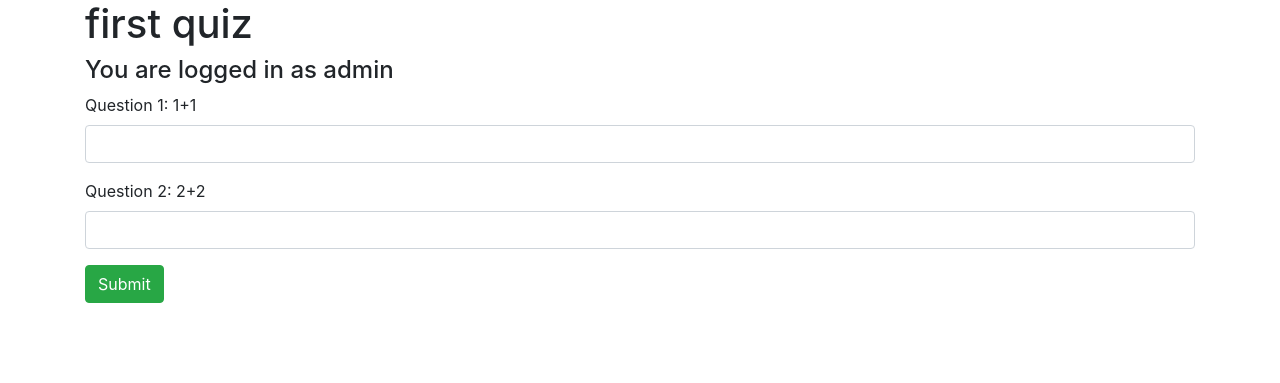
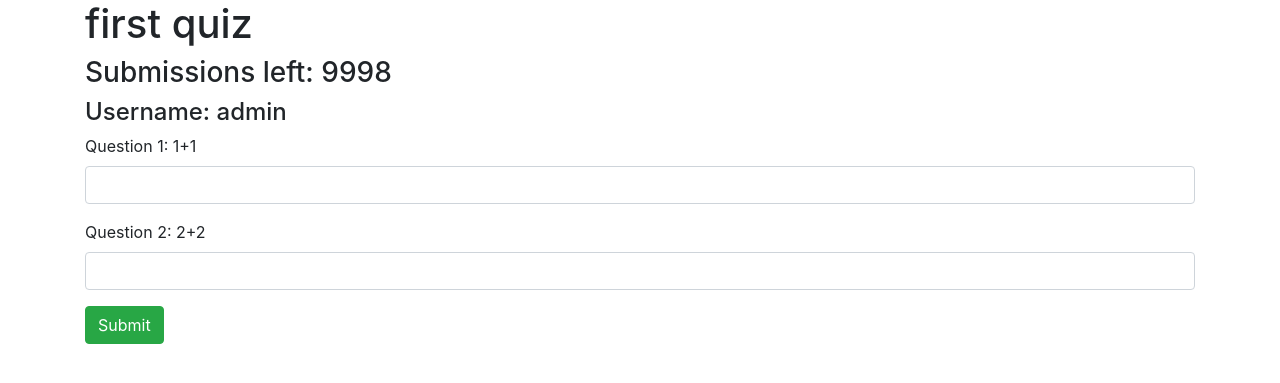
Before and after one commit to eddieqiao23/django, a Django app: page /quiz/1/ in a window 1280 px wide. Shown: the top 383 px of the page. Run offline with Django 3.2, Linux system fonts and the light colour scheme; a user stored in the database is signed in; data comes from the database, SQL or seed files in the repository; both versions use the stored data as it was after the commit; some libraries are stand-ins or nearby versions.

Commit message:
created submissions count/model

```diff
--- a/quiz/models.py
+++ b/quiz/models.py
@@ -3,6 +3,11 @@ from django.contrib.auth.models import User
 
 class Quiz(models.Model):
     name = models.CharField(max_length=1000)
+    max_subs = models.IntegerField(default = 99999)
+
+    @property
+    def quiz_length(self):
+        return Question.objects.filter(quiz = self).count()
 
     def __str__(self):
         return self.name
--- a/quiz/templates/quiz/questions.html
+++ b/quiz/templates/quiz/questions.html
@@ -16,14 +16,17 @@
 
   <body>
     <div class = "container">
-      <h1> {{curr_quiz.name}} </h1>
+      <h1>{{curr_quiz.name}}</h1>
 
+      <h3>Submissions left: {{ subs_left }}</h3>
+
+      <h4>Username: {{user.username}}</h4>
+
+      {% if subs_left > 0 %}
         <div id = "questions"> </div>
 
         <form method = "POST">
           {% csrf_token %}
-
-        <h4>You are logged in as {{ user.username }}</h4>
 
           {% for question in curr_quiz.question_set.all %}
             <div class = "form-group">
@@ -36,8 +39,16 @@
           {% endfor %}
 
           <input type = "hidden" name = "userSubmitting" value = "{{ user.username }}" />
+          {% if validSubmission %}
+            <div class="alert alert-danger">
+              Please enter an answer to every question.
+            </div>
+          {% endif %}
           <button type = "submit" class = "btn btn-success">Submit</button>
         </form>
+      {% else %}
+        You are not allowed to submit to this quiz.
+      {% endif %}
     </div>
   </body>
 </html>
--- a/quiz/views.py
+++ b/quiz/views.py
@@ -16,7 +16,9 @@ def index(request):
 
     failed = False
 
-    if request.method == "POST":
+    if request.method == "POST" and "signup" in request.POST.keys():
+        return HttpResponse("SIGNUP")
+    elif request.method == "POST":
         if 'inputUsername' in request.POST.keys():
             user = authenticate(username=request.POST['inputUsername'], password=request.POST['inputPassword'])
             if user is not None:
@@ -45,28 +47,49 @@ def index(request):
 
 def quiz_details(request, quiz_id):
     quiz = get_object_or_404(Quiz, pk = quiz_id)
+    past_subs = Submission.objects.filter(user = request.user, question__quiz__id = quiz_id)
+
+    subs_left = quiz.max_subs - past_subs.count() // quiz.quiz_length
+    print(quiz.quiz_length)
+    print("BAH", subs_left)
 
     if request.method == "POST":
+        validSubmission = True
         for q in quiz.question_set.all():
-            print("LSDKFJSLKJDF" + str(q.id))
-            username = request.POST['userSubmitting']
-            print("username is: " + username)
-            user = User.objects.filter(username = username)[0]
-            newSub = Submission(
-                user = user,
-                sub_time = timezone.now(),
-                question = q,
-                sub_answer = request.POST['answer' + str(q.id)],
-            )
+            if request.POST['answer' + str(q.id)] == "":
+                validSubmission = False
 
-            newSub.save()
+        if validSubmission:
+            for q in quiz.question_set.all():
+                print("LSDKFJSLKJDF" + str(q.id))
+                username = request.POST['userSubmitting']
+                print("username is: " + username)
+                user = User.objects.filter(username = username)[0]
+                newSub = Submission(
+                    user = user,
+                    sub_time = timezone.now(),
+                    question = q,
+                    sub_answer = request.POST["answer" + str(q.id)],
+                )
 
-        return HttpResponseRedirect(reverse('quiz:results', args=(quiz_id,)))
+                newSub.save()
+
+            return HttpResponseRedirect(reverse('quiz:results', args=(quiz_id,)))
+    else:
+        context = {
+            'curr_quiz': quiz,
+            'subs_left': subs_left,
+            'user': request.user,
+            'validSubmission': False,
+        }
+        return render(request, 'quiz/questions.html', context)
 
 
     context = {
         'curr_quiz': quiz,
-        'user': request.user
+        'subs_left': subs_left,
+        'user': request.user,
+        'validSubmission': True,
     }
     return render(request, 'quiz/questions.html', context)
 
@@ -75,9 +98,7 @@ def results_index(request):
 
 def results(request, quiz_id):
     if request.method == "POST":
-        print("LSKDJFKLSDFSKJDFJK")
         return HttpResponseRedirect(reverse('quiz:index'))
-
 
     curr_quiz = Quiz.objects.filter(id=quiz_id)[0]
     quiz_questions = curr_quiz.question_set.all()
```
Also changed, not shown: quiz/templates/quiz/index.html (+8 -0 lines), db.sqlite3, quiz/migrations/0007_quiz_max_subs.py (added). Lines whose indentation alone changed are shown as unchanged.
